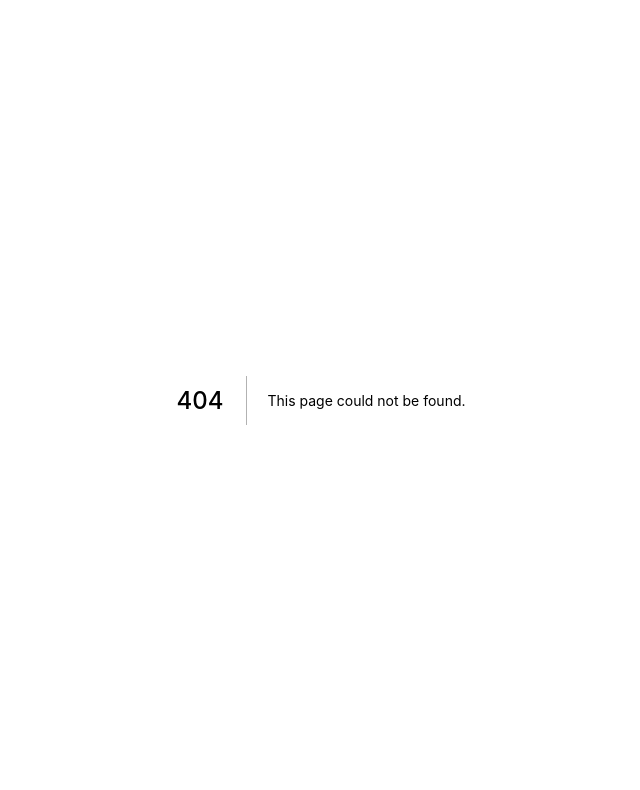
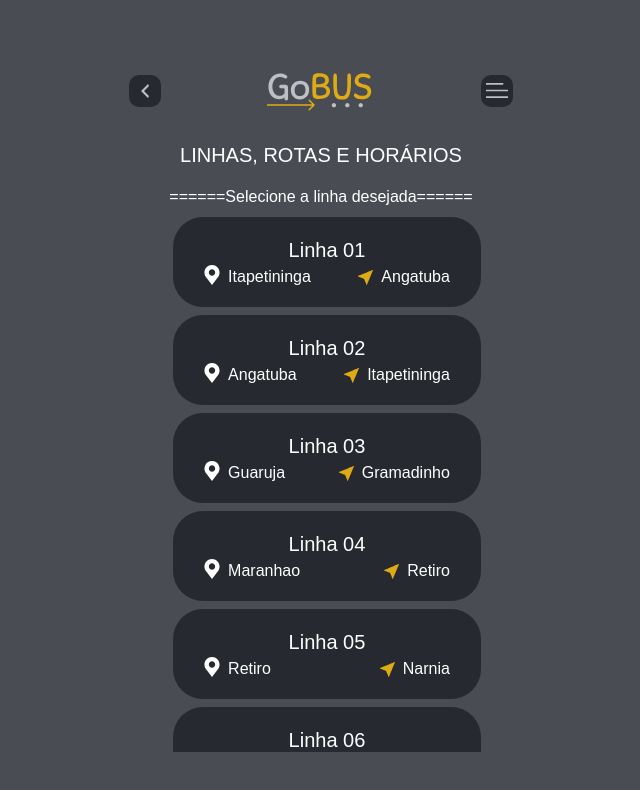
Before and after one commit to Cbolla/ElBus, a Next.js app: page /lines in a window 1280 px wide. Before the commit this address had no page. Shown: the top 790 px of the page, without its empty margins (319-959 px from the left). Built offline with nearby package versions, Linux system fonts and the light colour scheme.

Commit message:
Feat: Lines and Routes Added

```diff
--- a/app/components/Cards/CardSecundary.jsx
+++ b/app/components/Cards/CardSecundary.jsx
@@ -4,7 +4,7 @@ import Destiny from "../../../public/assets/icons/destiny.svg"
 export const CardSecundary = (props) => {
   return (
     <div className={`w-[80%] mt-${props.mt} bg-[#26292F] min-h-[90px] flex flex-col justify-center items-center rounded-[30px]`}>
-        <p className="text-[20px] text-white">Linha 01</p>
+        <p className="text-[20px] text-white">{props.line}</p>
         <div className="flex justify-between w-[80%] text-white">
             <div className="flex justify-center items-center">
                 <img className='pr-2 pb-1' src={Localization.src} alt="Local de partida" />
--- a/features/dashboard/index.jsx
+++ b/features/dashboard/index.jsx
@@ -7,9 +7,13 @@ import {CardSecundary} from "../../app/components/Cards/CardSecundary"
 import Map from "../../public/assets/img/map-img.svg"
 import Complain from "../../public/assets/img/boy-img.svg"
 import Settings from "../../public/assets/img/settings-img.svg"
-
+import { useRouter } from 'next/router'
 
 export const Dashboard = () => {
+  const router = useRouter()
+  const handleClickMap = () => {
+    router.push("/lines")
+  }
 
   return (
     <div className="h-full">
@@ -21,16 +25,16 @@ export const Dashboard = () => {
                 Como podemos ajudar?
               </h1>
               <div className='flex mt-4 w-full overflow-x-scroll min-h-[200px]'>
-                <div className="mr-4"><CardPrimary image={Map.src} alt="Rotas e linhas" text="Linhas e Rotas"/></div>
+                <div className="mr-4" onClick={handleClickMap}><CardPrimary image={Map.src} alt="Rotas e linhas" text="Linhas e Rotas"/></div>
                 <div className="mr-4"><CardPrimary image={Complain.src} alt="Reclame aqui" text="Reclame Aqui"/></div>
                 <div className="mr-4"><CardPrimary image={Settings.src} alt="Configurações" text="Configurações"/></div>
               </div>
               <p className="text-white select-none mt-4">Linhas mais visualizadas</p>
               <div className='w-full min-h-[30%] flex flex-col items-center overflow-y-scroll'>
-                <CardSecundary mt="2" destiny="Angatuba" localization="Itapetininga"/>
-                <CardSecundary mt="2" destiny="Itapetininga" localization="Angatuba"/>
-                <CardSecundary mt="2" destiny="Gramadinho" localization="Itapetininga"/>
-                <CardSecundary mt="2" destiny="Retiro" localization="Maranhao"/>
+                <CardSecundary mt="2" destiny="Angatuba" localization="Itapetininga" line="Linha 01"/>
+                <CardSecundary mt="2" destiny="Itapetininga" localization="Angatuba" line="Linha 02"/>
+                <CardSecundary mt="2" destiny="Gramadinho" localization="Itapetininga" line="Linha 03"/>
+                <CardSecundary mt="2" destiny="Retiro" localization="Maranhao" line="Linha 04"/>
 
 
               </div>
--- /dev/null
+++ b/features/lines/index.jsx
@@ -0,0 +1,28 @@
+import React from 'react'
+import { Page } from './../../app/components/layout/Page';
+import {Screen} from './../../app/components/layout/Screen';
+import {Header} from './../../app/components/header';
+import { CardSecundary } from './../../app/components/Cards/CardSecundary';
+
+export const Lines = () => {
+  return (
+    <div>
+        <Page>
+            <Screen>
+                <Header menu="true" logo="true"/>
+                <h1 className="text-white pt-6 text-xl">LINHAS, ROTAS E HORÁRIOS</h1>
+                <p className="text-white pt-4">======Selecione a linha desejada======</p>
+                <div className='ml-3 w-full flex flex-col items-center h-full overflow-y-scroll'>
+                <CardSecundary mt="2" destiny="Angatuba" localization="Itapetininga" line="Linha 01"/>
+                <CardSecundary mt="2" destiny="Itapetininga" localization="Angatuba" line="Linha 02"/>
+                <CardSecundary mt="2" destiny="Gramadinho" localization="Guaruja" line="Linha 03"/>
+                <CardSecundary mt="2" destiny="Retiro" localization="Maranhao" line="Linha 04"/>
+                <CardSecundary mt="2" destiny="Narnia" localization="Retiro" line="Linha 05"/>
+                <CardSecundary mt="2" destiny="Minas gerais" localization="Brasilia" line="Linha 06"/>
+                <CardSecundary mt="2" destiny="Retiro" localization="Maranhao" line="Linha 07"/>
+                </div>
+            </Screen>
+        </Page>
+    </div>
+  )
+}
--- /dev/null
+++ b/pages/lines.jsx
@@ -0,0 +1,15 @@
+import Head from "next/head"
+import {Lines} from "../features/lines"
+
+export default function LoginPage() {
+  return (
+    <div >
+          <Head>
+            <title>GoBus: Login</title>
+            <meta name="keywords" content="onibus,trasporte,publico"/>
+            <meta name="description" content="App para ajudar com o tranporte público"/>
+        </Head>
+        <Lines/>
+    </div>
+  )
+}
```
Also changed, not shown: 1 other file (tests, documents, lock files or other folders).
